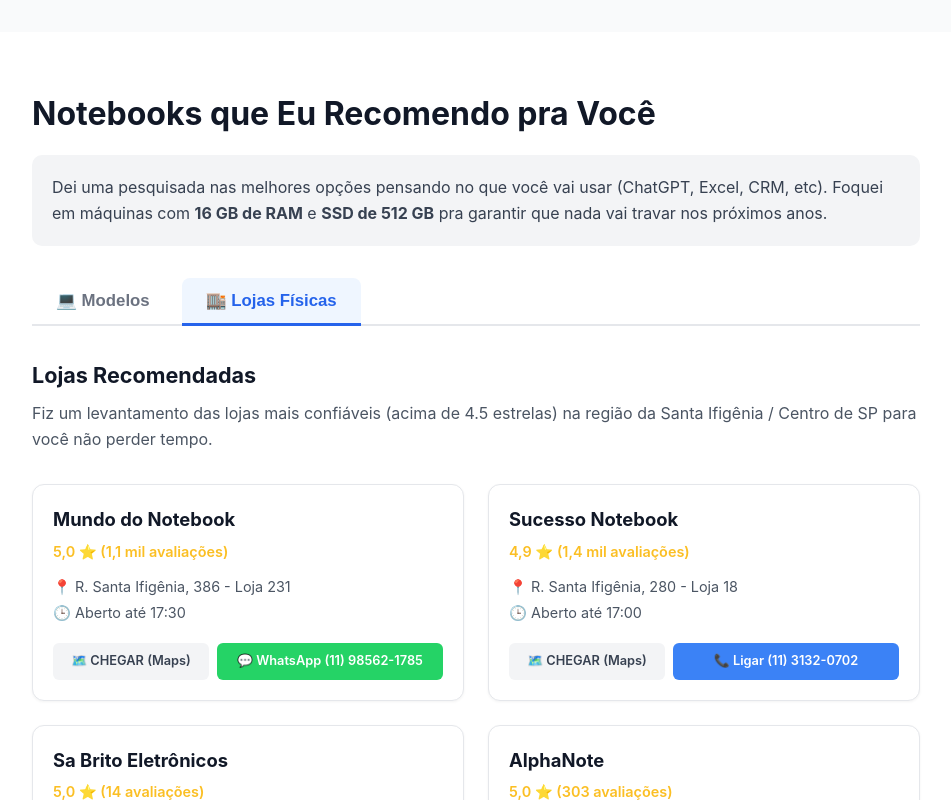
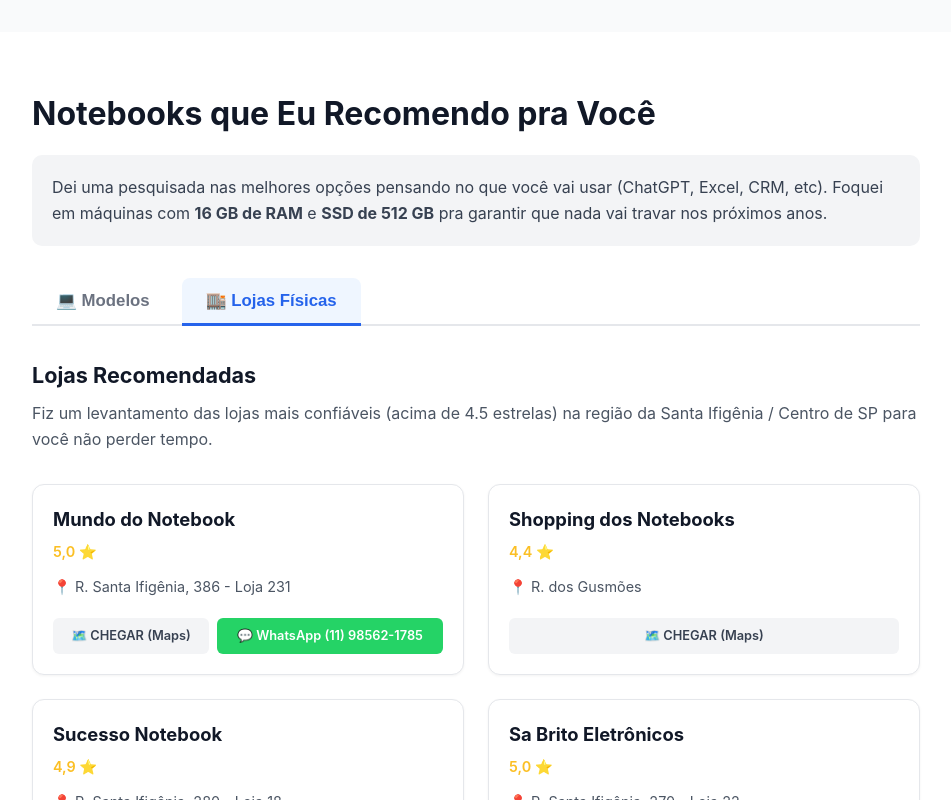
Before and after one commit to Redgrupos/tadeu, a React (Vite) app: page / in a window 1280 px wide. Both pictures are taken after a click on the button "🏬 Lojas Físicas". Shown: the top 800 px of the page, without its empty margins (164-1115 px from the left). Built offline with nearby package versions, Linux system fonts and the light colour scheme; a web font is replaced by a local one.

Commit message:
feat: adiciona todas as 20 lojas dos prints e trata dados ausentes

```diff
--- a/src/App.jsx
+++ b/src/App.jsx
@@ -113,14 +113,26 @@ const GoogleIcon = () => <svg width="14" height="14" viewBox="0 0 24 24" fill="n
 const InfoIcon = () => <svg width="14" height="14" viewBox="0 0 24 24" fill="none" stroke="currentColor" strokeWidth="2" strokeLinecap="round" strokeLinejoin="round"><circle cx="12" cy="12" r="10"></circle><line x1="12" y1="16" x2="12" y2="12"></line><line x1="12" y1="8" x2="12.01" y2="8"></line></svg>;
 // --- Dados das Lojas Físicas ---
 const physicalStores = [
-  { name: "Mundo do Notebook", rating: "5,0 ⭐ (1,1 mil avaliações)", address: "R. Santa Ifigênia, 386 - Loja 231", phone: "5511985621785", displayPhone: "(11) 98562-1785", time: "Aberto até 17:30", isCell: true },
-  { name: "Sucesso Notebook", rating: "4,9 ⭐ (1,4 mil avaliações)", address: "R. Santa Ifigênia, 280 - Loja 18", phone: "551131320702", displayPhone: "(11) 3132-0702", time: "Aberto até 17:00", isCell: false },
-  { name: "Sa Brito Eletrônicos", rating: "5,0 ⭐ (14 avaliações)", address: "R. Santa Ifigênia, 270 - Loja 22", phone: "5511952233691", displayPhone: "(11) 95223-3691", time: "Aberto até 18:00", isCell: true },
-  { name: "AlphaNote", rating: "5,0 ⭐ (303 avaliações)", address: "R. Santa Ifigênia, 172", phone: "5511967376710", displayPhone: "(11) 96737-6710", time: "Aberto até 17:00", isCell: true },
-  { name: "Ponto Central Informática", rating: "4,9 ⭐ (1,2 mil avaliações)", address: "R. Aurora, 165", phone: "551133314029", displayPhone: "(11) 3331-4029", time: "Aberto até 18:00", isCell: false },
-  { name: "DM Notebooks", rating: "5,0 ⭐ (23 avaliações)", address: "R. Aurora, 200 - Loja 101", phone: "5511992921759", displayPhone: "(11) 99292-1759", time: "Aberto até 17:00", isCell: true },
-  { name: "Elite Info", rating: "4,5 ⭐ (34 avaliações)", address: "R. Santa Ifigênia, 270 - Loja 20", phone: "5511953597665", displayPhone: "(11) 95359-7665", time: "Aberto até 17:30", isCell: true },
-  { name: "WL Informática", rating: "4,8 ⭐ (61 avaliações)", address: "R. dos Andradas, 351 - Loja 123", phone: "5511996745148", displayPhone: "(11) 99674-5148", time: "Aberto até 17:00", isCell: true }
+  { name: "Mundo do Notebook", rating: "5,0 ⭐", address: "R. Santa Ifigênia, 386 - Loja 231", phone: "5511985621785", displayPhone: "(11) 98562-1785", isCell: true },
+  { name: "Shopping dos Notebooks", rating: "4,4 ⭐", address: "R. dos Gusmões", phone: "", displayPhone: "", isCell: false },
+  { name: "Sucesso Notebook", rating: "4,9 ⭐", address: "R. Santa Ifigênia, 280 - Loja 18", phone: "551131320702", displayPhone: "(11) 3132-0702", isCell: false },
+  { name: "Sa Brito Eletrônicos", rating: "5,0 ⭐", address: "R. Santa Ifigênia, 270 - Loja 22", phone: "5511952233691", displayPhone: "(11) 95223-3691", isCell: true },
+  { name: "Highlander Informática", rating: "4,4 ⭐", address: "R. Santa Ifigênia, 276", phone: "551132234724", displayPhone: "(11) 3223-4724", isCell: false },
+  { name: "Status Notebooks", rating: "5,0 ⭐", address: "Santa Ifigênia (Centro)", phone: "5511994051923", displayPhone: "(11) 99405-1923", isCell: true },
+  { name: "Jp informatica", rating: "4,7 ⭐", address: "R. Santa Ifigênia, 309", phone: "5511956837898", displayPhone: "(11) 95683-7898", isCell: true },
+  { name: "AlphaNote", rating: "5,0 ⭐", address: "R. Santa Ifigênia, 172", phone: "5511967376710", displayPhone: "(11) 96737-6710", isCell: true },
+  { name: "Pcnotes", rating: "4,5 ⭐", address: "R. Aurora, 200 - Loja 104", phone: "551133377801", displayPhone: "(11) 3337-7801", isCell: false },
+  { name: "Ponto Central Informática", rating: "4,9 ⭐", address: "R. Aurora, 165", phone: "551133314029", displayPhone: "(11) 3331-4029", isCell: false },
+  { name: "Notebook Repair", rating: "4,9 ⭐", address: "R. Santa Ifigênia, 80", phone: "", displayPhone: "", isCell: false },
+  { name: "Info3 Informática", rating: "4,9 ⭐", address: "R. Santa Ifigênia, 265 - Sala 25", phone: "", displayPhone: "", isCell: false },
+  { name: "Lojas Santa Ifigênia", rating: "4,2 ⭐", address: "Viaduto Santa Ifigênia, 70", phone: "551120502228", displayPhone: "(11) 2050-2228", isCell: false },
+  { name: "DM Notebooks", rating: "5,0 ⭐", address: "R. Aurora, 200 - Loja 101", phone: "5511992921759", displayPhone: "(11) 99292-1759", isCell: true },
+  { name: "Elite Info", rating: "4,5 ⭐", address: "R. Santa Ifigênia, 270 - Loja 20", phone: "5511953597665", displayPhone: "(11) 95359-7665", isCell: true },
+  { name: "Pontocom Informática", rating: "5,0 ⭐", address: "R. Santa Ifigênia, 198 - Loja 30A", phone: "", displayPhone: "", isCell: false },
+  { name: "Original Eletrônicos", rating: "4,4 ⭐", address: "R. Santa Ifigênia, 276 - Loja 4B", phone: "551133313267", displayPhone: "(11) 3331-3267", isCell: false },
+  { name: "WL Informática", rating: "4,8 ⭐", address: "R. dos Andradas, 351 - Loja 123", phone: "5511996745148", displayPhone: "(11) 99674-5148", isCell: true },
+  { name: "GF Notebooks", rating: "5,0 ⭐", address: "R. Santa Ifigênia, 250", phone: "", displayPhone: "", isCell: false },
+  { name: "SKYNOTE", rating: "4,8 ⭐", address: "R. Aurora, 263", phone: "", displayPhone: "", isCell: false }
 ];
 
 function App() {
@@ -359,7 +371,6 @@ function App() {
                   </div>
                   <div className="store-info">
                     <p>📍 {store.address}</p>
-                    <p>🕒 {store.time}</p>
                   </div>
                   <div className="store-actions">
                     <a
@@ -370,6 +381,7 @@ function App() {
                     >
                       🗺️ CHEGAR (Maps)
                     </a>
+                    {store.phone && (
                       <a
                         href={store.isCell ? `https://wa.me/${store.phone}?text=Oi%2C+t%C3%B4+procurando+um+notebook+corporativo+seminovo.+Voc%C3%AAs+t%C3%AAm+o+ThinkPad+T490%3F` : `tel:${store.phone}`}
                         target="_blank"
@@ -378,6 +390,7 @@ function App() {
                       >
                         {store.isCell ? '💬 WhatsApp' : '📞 Ligar'} {store.displayPhone}
                       </a>
+                    )}
                   </div>
                 </div>
               ))}
```
Lines whose indentation alone changed are shown as unchanged.
